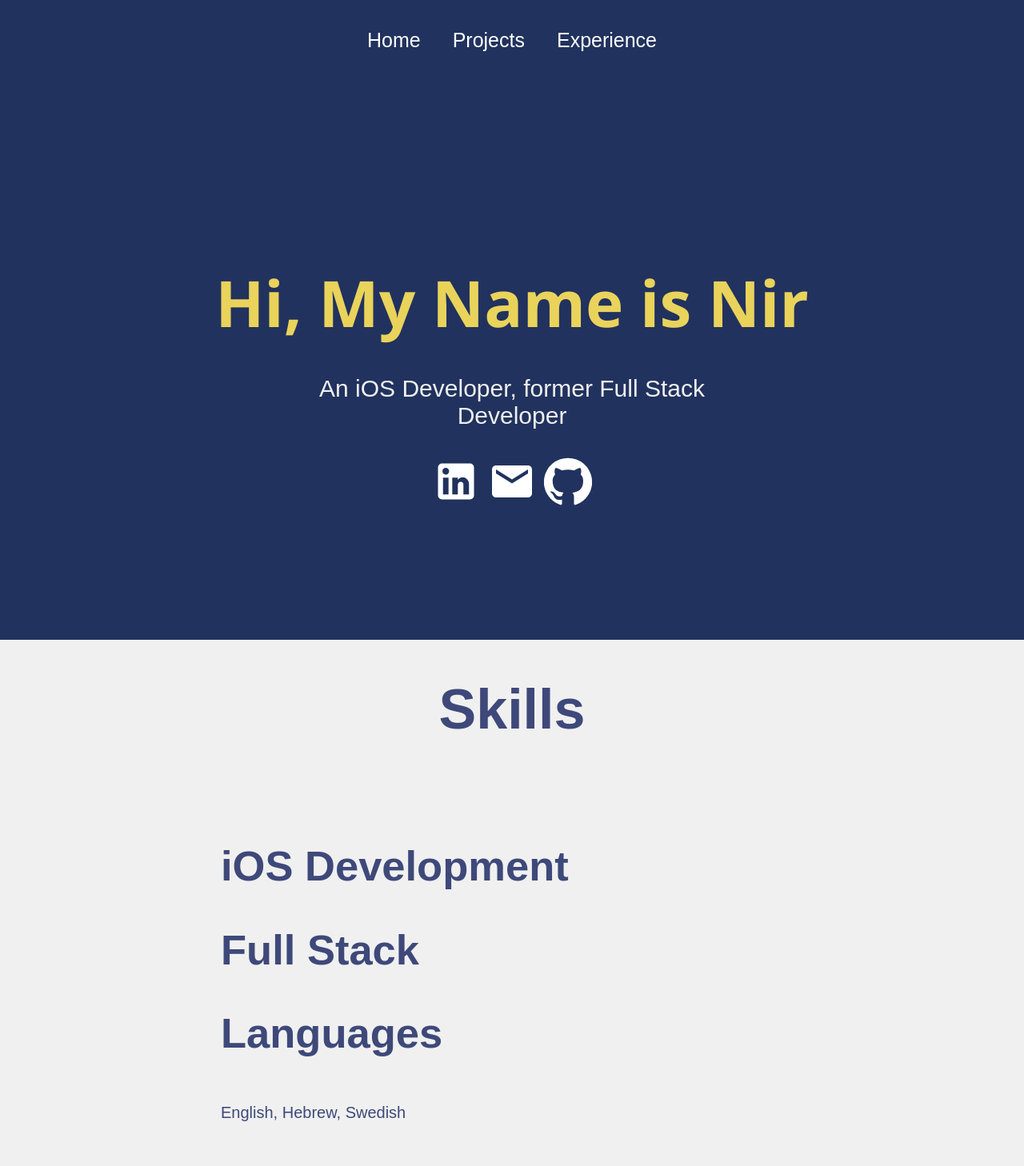
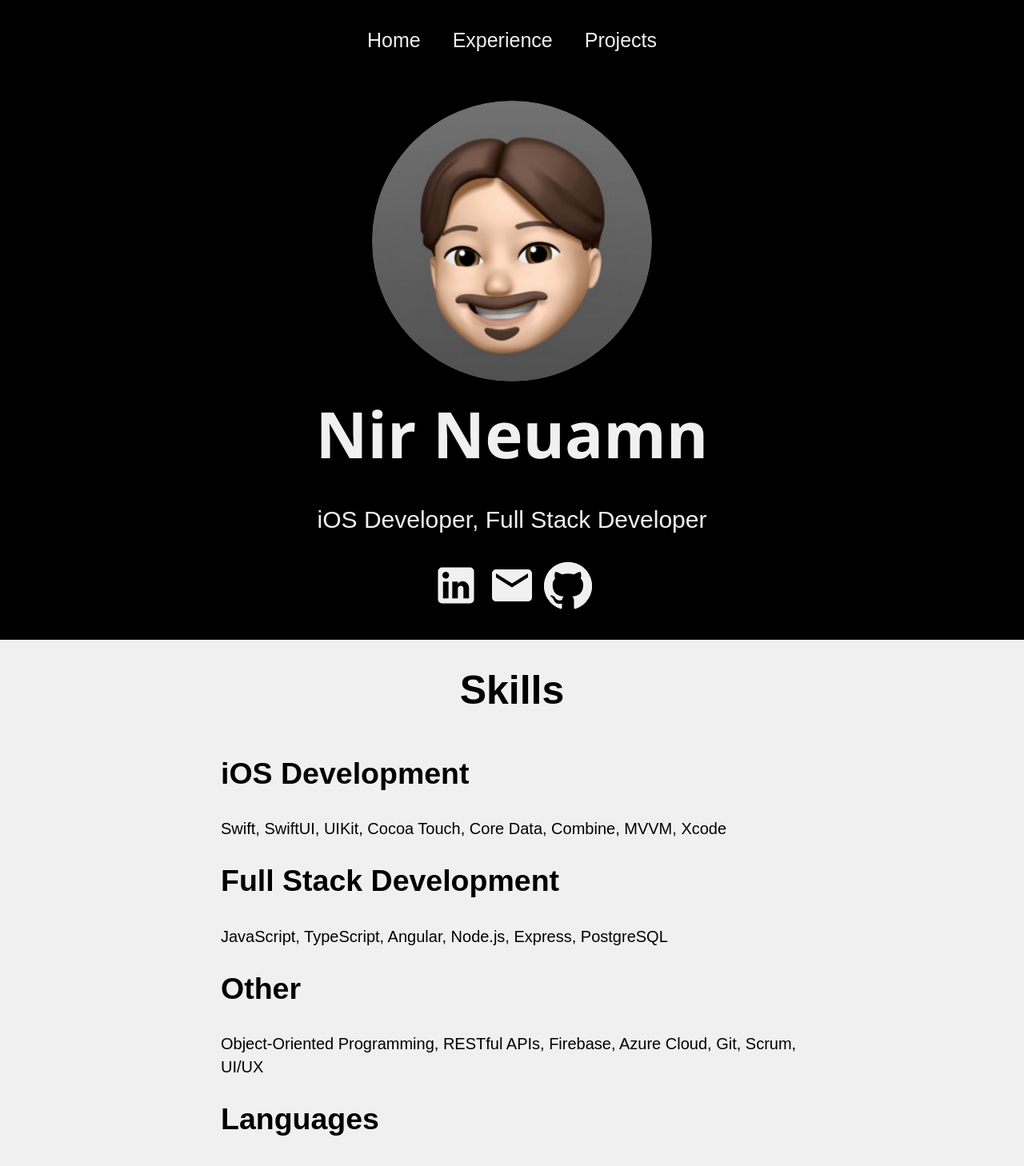
Before and after one commit to nirneu/Portfolio, a React (Create React App) app: page / in a window 1280 px wide. Shown: the top 1458 px of the page at 80% size. Built offline with nearby package versions, Linux system fonts and the light colour scheme.

Commit message:
home page with my real info

```diff
--- a/src/components/Navbar.js
+++ b/src/components/Navbar.js
@@ -25,8 +25,8 @@ function Navbar() {
       </div>
       <div className="links">
         <Link to="/">Home</Link>
+        <Link to="/experience">Experience</Link>
         <Link to="/projects">Projects</Link>
-        <Link to="/experience">Experience</Link>
       </div>
     </div>
   );
--- a/src/pages/Home.js
+++ b/src/pages/Home.js
@@ -3,17 +3,39 @@ import GitHubIcon from "@material-ui/icons/GitHub";
 import LinkedInIcon from "@material-ui/icons/LinkedIn";
 import EmailIcon from "@material-ui/icons/Email";
 import "../styles/Home.css";
+import ProfilePicture from "../assets/ProfilePicture.png";
 
 function Home() {
+  const openInNewTab = (url) => {
+    window.open(url, "_blank", "noopener,noreferrer");
+  };
+
   return (
     <div className="home">
       <div className="about">
-        <h2>Hi, My Name is Nir</h2>
+        <img src={ProfilePicture} className="profilePicture" />
+        <h2>Nir Neuamn</h2>
         <div className="prompt">
-          <p>An iOS Developer, former Full Stack Developer</p>
-          <LinkedInIcon />
-          <EmailIcon />
-          <GitHubIcon />
+          <p>iOS Developer, Full Stack Developer</p>
+          <a
+            href="https://linkedin.com/in/nirneu"
+            target="_blank"
+            rel="noopener noreferrer"
+            onClick={() => openInNewTab("https://linkedin.com/in/nirneu")}
+          >
+            <LinkedInIcon />
+          </a>
+          <a href="mailto:nir.neuman@icloud.com">
+            <EmailIcon />
+          </a>
+          <a
+            href="https://github.com/nirneu"
+            target="_blank"
+            rel="noopener noreferrer"
+            onClick={() => openInNewTab("https://github.com/nirneu")}
+          >
+            <GitHubIcon />
+          </a>
         </div>
       </div>
       <div className="skills">
@@ -21,11 +43,23 @@ function Home() {
         <ol className="list">
           <li className="item">
             <h2>iOS Development</h2>
-            <span></span>
+            <span>
+              Swift, SwiftUI, UIKit, Cocoa Touch, Core Data, Combine, MVVM,
+              Xcode
+            </span>
           </li>
           <li className="item">
-            <h2>Full Stack</h2>
-            <span></span>
+            <h2>Full Stack Development</h2>
+            <span>
+              JavaScript, TypeScript, Angular, Node.js, Express, PostgreSQL
+            </span>
+          </li>
+          <li className="item">
+            <h2>Other</h2>
+            <span>
+              Object-Oriented Programming, RESTful APIs, Firebase, Azure Cloud,
+              Git, Scrum, UI/UX
+            </span>
           </li>
           <li className="item">
             <h2>Languages</h2>
--- a/src/styles/Footer.css
+++ b/src/styles/Footer.css
@@ -1,24 +1,24 @@
 .footer {
     width: 100%;
-    height: 75px;
-    background: #21325e;
+    height: 50px;
+    background: #000000;
     display: flex;
     justify-content: center;
     align-items: center;
     flex-direction: column;
     padding-top: 10px;
-    margin-top: 200px;
+    margin-top: 10px;
   }
 
   .socialMedia svg {
-    color: white;
+    color: #f0f0f0;
     margin: 20px;
     font-size: 70px;
     cursor: pointer;
   }
 
   .footer p {
-    color: white;
+    color: #f0f0f0;
   }
 
   @media only screen and (max-width: 600px) {
--- a/src/styles/Home.css
+++ b/src/styles/Home.css
@@ -2,7 +2,7 @@
     width: 100%;
     align-items: center;
     font-family: "Arial", sans-serif;
-    color: #3e497a;
+    color: #000000;
   }
 
   .about {
@@ -13,29 +13,36 @@
     justify-content: center;
     align-items: center;
     text-align: center;
-    background-color: #21325e;
+    background-color: #000000;
     color: #f0f0f0;
+  }
+
+  .about .profilePicture {
+    border-radius: 50%;
+    width: 350px;
   }
 
   .about h2 {
     font-family: "Segoe UI", Tahoma, Geneva, Verdana, sans-serif;
     font-size: 80px;
-    color: #e9d35b;
+    color: #f0f0f0;
     height: 50px;
+    margin-top: 10px;
   }
 
   .about .prompt {
     width: 40%;
     font-size: 30px;
   }
+
   .prompt svg {
     font-size: 60px;
     margin: 5px;
-    color: white;
+    color: #f0f0f0;
   }
 
   .skills {
-    font-size: 35px;
+    font-size: 25px;
     width: 100%;
     display: flex;
     justify-content: center;
@@ -44,12 +51,13 @@
   }
 
   .skills h1 {
-    color: #3e497a;
+    color: #000000;
   }
 
   .skills .list {
     list-style: none;
     width: 60%;
+    margin-top: -10px;
   }
 
   .list span {
@@ -59,12 +67,18 @@
   @media only screen and (max-width: 600px) {
     .about h2 {
       font-size: 40px;
+      margin-top: 30px;
     }
 
     .about .prompt {
-      margin-top: 10px;
+      margin-top: 0px;
       font-size: 20px;
       width: 80%;
+    }
+
+    .about .profilePicture {
+      border-radius: 50%;
+      width: 250px;
     }
 
     .skills {
--- a/src/styles/Navbar.css
+++ b/src/styles/Navbar.css
@@ -1,7 +1,7 @@
 .navbar {
     width: 100%;
     height: 100px;
-    background: #21325e;
+    background: #000000;
   }
 
   .links {
@@ -10,11 +10,11 @@
     display: flex;
     align-items: center;
     justify-content: center;
-    color: white;
+    color: #f0f0f0;
   }
 
   .navbar a {
-    color: white;
+    color: #f0f0f0;
     text-decoration: none;
     margin: 20px;
     font-size: 25px;
@@ -35,7 +35,7 @@
     margin-right: 20px;
     background-color: transparent;
     border: none;
-    color: white;
+    color: #f0f0f0;
     cursor: pointer;
   }
 
```
Also changed, not shown: src/assets/ProfilePicture.png (added).
